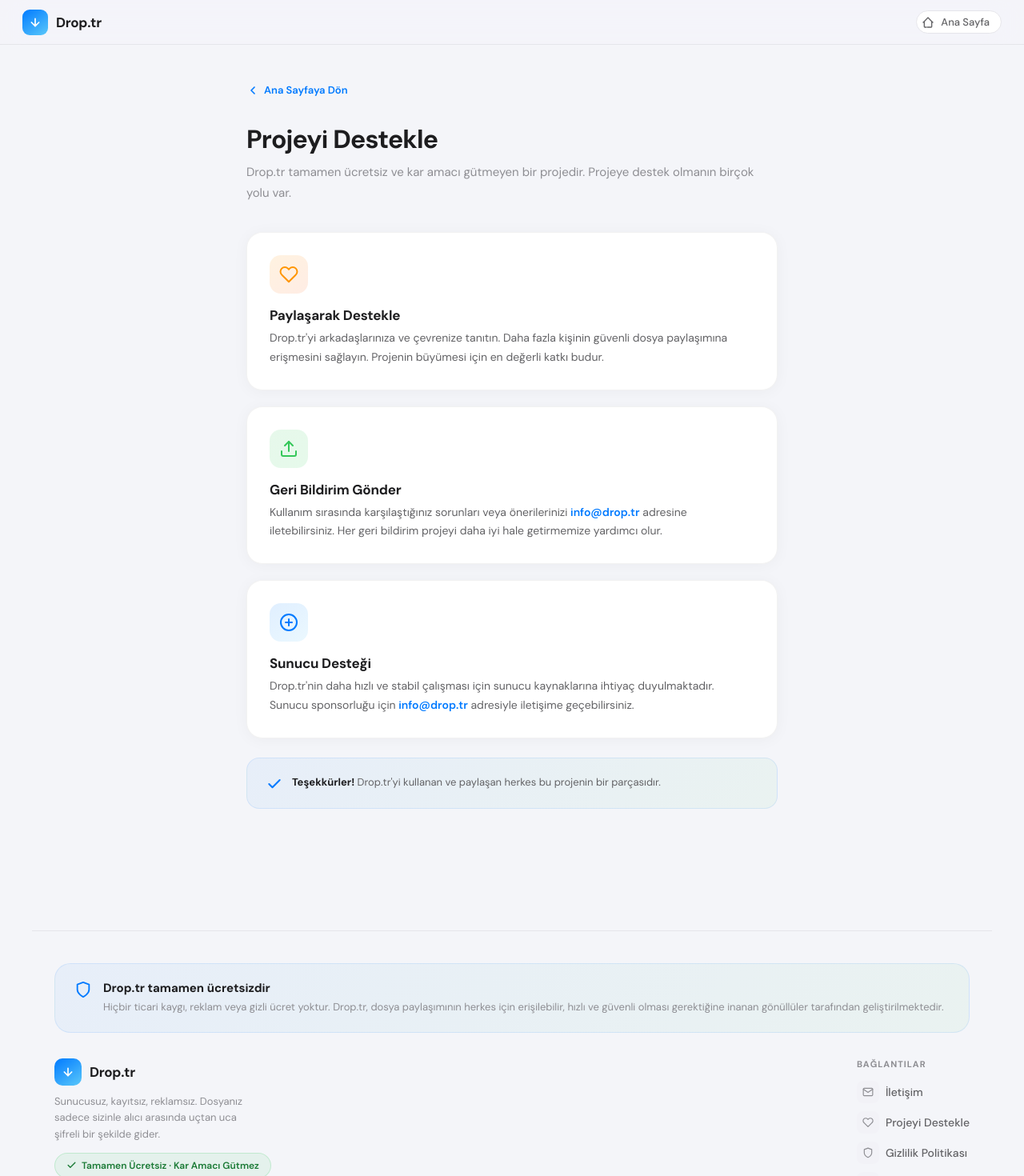
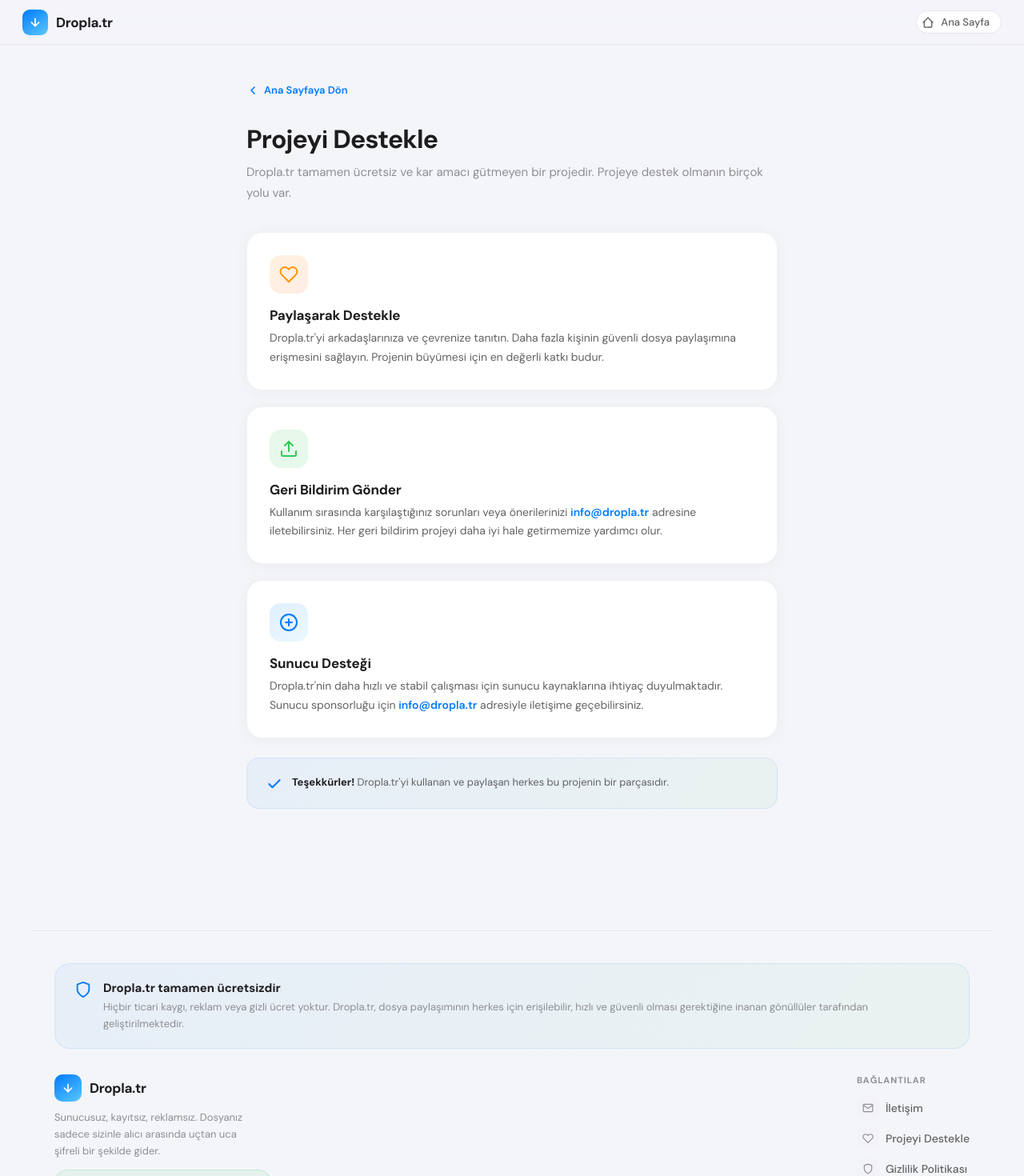
Before and after one commit to barisyeman/dropla.tr, a Next.js app in the folder frontend/: page /destek in a window 1280 px wide. Shown: the top 1470 px of the page at 80% size. Built offline with nearby package versions, Linux system fonts and the light colour scheme.

Commit message:
drop.tr -> dropla.tr domain degisikligi
Co-Authored-By: Claude Opus 4.6 (1M context) <noreply@anthropic.com>

```diff
--- a/frontend/src/app/destek/page.tsx
+++ b/frontend/src/app/destek/page.tsx
@@ -4,8 +4,8 @@ import Footer from '@/components/Footer';
 import Link from 'next/link';
 
 export const metadata: Metadata = {
-  title: 'Projeyi Destekle — Drop.tr',
-  description: 'Drop.tr projesini destekleyin. Tamamen ücretsiz ve kar amacı gütmeyen bu projeye katkıda bulunun.',
+  title: 'Projeyi Destekle — Dropla.tr',
+  description: 'Dropla.tr projesini destekleyin. Tamamen ücretsiz ve kar amacı gütmeyen bu projeye katkıda bulunun.',
 };
 
 export default function DestekPage() {
@@ -20,7 +20,7 @@ export default function DestekPage() {
 
         <h1 className="page-title">Projeyi Destekle</h1>
         <p className="page-desc">
-          Drop.tr tamamen ücretsiz ve kar amacı gütmeyen bir projedir. Projeye destek olmanın birçok yolu var.
+          Dropla.tr tamamen ücretsiz ve kar amacı gütmeyen bir projedir. Projeye destek olmanın birçok yolu var.
         </p>
 
         <div className="card">
@@ -28,7 +28,7 @@ export default function DestekPage() {
             <svg viewBox="0 0 24 24" fill="none" stroke="currentColor" strokeWidth="2" strokeLinecap="round" strokeLinejoin="round" style={{ color: 'var(--orange)' }}><path d="M20.84 4.61a5.5 5.5 0 0 0-7.78 0L12 5.67l-1.06-1.06a5.5 5.5 0 0 0-7.78 7.78l1.06 1.06L12 21.23l7.78-7.78 1.06-1.06a5.5 5.5 0 0 0 0-7.78z"/></svg>
           </div>
           <h3>Paylaşarak Destekle</h3>
-          <p>Drop.tr&apos;yi arkadaşlarınıza ve çevrenize tanıtın. Daha fazla kişinin güvenli dosya paylaşımına erişmesini sağlayın. Projenin büyümesi için en değerli katkı budur.</p>
+          <p>Dropla.tr&apos;yi arkadaşlarınıza ve çevrenize tanıtın. Daha fazla kişinin güvenli dosya paylaşımına erişmesini sağlayın. Projenin büyümesi için en değerli katkı budur.</p>
         </div>
 
         <div className="card">
@@ -36,7 +36,7 @@ export default function DestekPage() {
             <svg viewBox="0 0 24 24" fill="none" stroke="currentColor" strokeWidth="2" strokeLinecap="round" strokeLinejoin="round" style={{ color: 'var(--green)' }}><path d="M21 15v4a2 2 0 0 1-2 2H5a2 2 0 0 1-2-2v-4"/><polyline points="17 8 12 3 7 8"/><line x1="12" y1="3" x2="12" y2="15"/></svg>
           </div>
           <h3>Geri Bildirim Gönder</h3>
-          <p>Kullanım sırasında karşılaştığınız sorunları veya önerilerinizi <a href="mailto:info@drop.tr">info@drop.tr</a> adresine iletebilirsiniz. Her geri bildirim projeyi daha iyi hale getirmemize yardımcı olur.</p>
+          <p>Kullanım sırasında karşılaştığınız sorunları veya önerilerinizi <a href="mailto:info@dropla.tr">info@dropla.tr</a> adresine iletebilirsiniz. Her geri bildirim projeyi daha iyi hale getirmemize yardımcı olur.</p>
         </div>
 
         <div className="card">
@@ -44,12 +44,12 @@ export default function DestekPage() {
             <svg viewBox="0 0 24 24" fill="none" stroke="currentColor" strokeWidth="2" strokeLinecap="round" strokeLinejoin="round" style={{ color: 'var(--blue)' }}><circle cx="12" cy="12" r="10"/><line x1="12" y1="8" x2="12" y2="16"/><line x1="8" y1="12" x2="16" y2="12"/></svg>
           </div>
           <h3>Sunucu Desteği</h3>
-          <p>Drop.tr&apos;nin daha hızlı ve stabil çalışması için sunucu kaynaklarına ihtiyaç duyulmaktadır. Sunucu sponsorluğu için <a href="mailto:info@drop.tr">info@drop.tr</a> adresiyle iletişime geçebilirsiniz.</p>
+          <p>Dropla.tr&apos;nin daha hızlı ve stabil çalışması için sunucu kaynaklarına ihtiyaç duyulmaktadır. Sunucu sponsorluğu için <a href="mailto:info@dropla.tr">info@dropla.tr</a> adresiyle iletişime geçebilirsiniz.</p>
         </div>
 
         <div className="highlight-box">
           <svg viewBox="0 0 24 24" fill="none" stroke="currentColor" strokeWidth="2.5" strokeLinecap="round" strokeLinejoin="round"><polyline points="20 6 9 17 4 12"/></svg>
-          <p><strong>Teşekkürler!</strong> Drop.tr&apos;yi kullanan ve paylaşan herkes bu projenin bir parçasıdır.</p>
+          <p><strong>Teşekkürler!</strong> Dropla.tr&apos;yi kullanan ve paylaşan herkes bu projenin bir parçasıdır.</p>
         </div>
       </div>
       <Footer />
--- a/frontend/src/app/layout.tsx
+++ b/frontend/src/app/layout.tsx
@@ -2,21 +2,21 @@ import type { Metadata } from 'next';
 import './globals.css';
 
 export const metadata: Metadata = {
-  title: 'Drop.tr — Ücretsiz Uçtan Uca Şifreli Dosya Gönderimi',
-  description: 'Drop.tr ile dosyalarınızı cihazlar arasında anında gönderin. Dosyalar herhangi bir sunucuya yüklenmez, doğrudan karşı cihaza uçtan uca şifreli olarak iletilir. Telefon, tablet ve bilgisayar arasında çalışır.',
-  authors: [{ name: 'Drop.tr' }],
+  title: 'Dropla.tr — Ücretsiz Uçtan Uca Şifreli Dosya Gönderimi',
+  description: 'Dropla.tr ile dosyalarınızı cihazlar arasında anında gönderin. Dosyalar herhangi bir sunucuya yüklenmez, doğrudan karşı cihaza uçtan uca şifreli olarak iletilir. Telefon, tablet ve bilgisayar arasında çalışır.',
+  authors: [{ name: 'Dropla.tr' }],
   robots: 'index, follow',
   openGraph: {
     type: 'website',
-    url: 'https://www.drop.tr',
-    siteName: 'Drop.tr',
-    title: 'Drop.tr — Ücretsiz Uçtan Uca Şifreli Dosya Gönderimi',
+    url: 'https://www.dropla.tr',
+    siteName: 'Dropla.tr',
+    title: 'Dropla.tr — Ücretsiz Uçtan Uca Şifreli Dosya Gönderimi',
     description: 'Dosyalarınızı cihazlar arasında anında gönderin. Sunucuya yüklenmez, doğrudan karşı cihaza uçtan uca şifreli olarak iletilir.',
     locale: 'tr_TR',
   },
   twitter: {
     card: 'summary',
-    title: 'Drop.tr — Ücretsiz Uçtan Uca Şifreli Dosya Gönderimi',
+    title: 'Dropla.tr — Ücretsiz Uçtan Uca Şifreli Dosya Gönderimi',
     description: 'Dosyalarınızı cihazlar arasında anında gönderin. Sunucuya yüklenmez, doğrudan karşı cihaza uçtan uca şifreli olarak iletilir.',
     site: '@droptrapp',
   },
@@ -33,7 +33,7 @@ export default function RootLayout({
   return (
     <html lang="tr">
       <head>
-        <link rel="canonical" href="https://www.drop.tr" />
+        <link rel="canonical" href="https://www.dropla.tr" />
         <link rel="preconnect" href="https://fonts.googleapis.com" />
         <link
           href="https://fonts.googleapis.com/css2?family=DM+Sans:opsz,wght@9..40,300;9..40,400;9..40,500;9..40,600;9..40,700&display=swap"
@@ -45,8 +45,8 @@ export default function RootLayout({
             __html: JSON.stringify({
               '@context': 'https://schema.org',
               '@type': 'WebApplication',
-              name: 'Drop.tr',
-              url: 'https://www.drop.tr',
+              name: 'Dropla.tr',
+              url: 'https://www.dropla.tr',
               description:
                 'Dosyalarınızı cihazlar arasında anında gönderin. Sunucuya yüklenmez, uçtan uca şifreli olarak iletilir.',
               applicationCategory: 'UtilitiesApplication',
--- a/frontend/src/components/Footer.tsx
+++ b/frontend/src/components/Footer.tsx
@@ -8,15 +8,15 @@ export default function Footer() {
       <div className="footer-free-card">
         <svg viewBox="0 0 24 24" fill="none" stroke="currentColor" strokeWidth="2" strokeLinecap="round" strokeLinejoin="round"><path d="M12 22s8-4 8-10V5l-8-3-8 3v7c0 6 8 10 8 10z"/></svg>
         <div>
-          <h4>Drop.tr tamamen ücretsizdir</h4>
-          <p>Hiçbir ticari kaygı, reklam veya gizli ücret yoktur. Drop.tr, dosya paylaşımının herkes için erişilebilir, hızlı ve güvenli olması gerektiğine inanan gönüllüler tarafından geliştirilmektedir.</p>
+          <h4>Dropla.tr tamamen ücretsizdir</h4>
+          <p>Hiçbir ticari kaygı, reklam veya gizli ücret yoktur. Dropla.tr, dosya paylaşımının herkes için erişilebilir, hızlı ve güvenli olması gerektiğine inanan gönüllüler tarafından geliştirilmektedir.</p>
         </div>
       </div>
       <div className="footer-top">
         <div className="footer-brand">
           <div className="footer-logo">
             <div className="footer-logo-icon"><svg viewBox="0 0 24 24" fill="none" stroke="white" strokeWidth="2.5" strokeLinecap="round" strokeLinejoin="round"><path d="M12 5v14M5 12l7 7 7-7"/></svg></div>
-            <span className="footer-logo-name">Drop.tr</span>
+            <span className="footer-logo-name">Dropla.tr</span>
           </div>
           <p className="footer-tagline">Sunucusuz, kayıtsız, reklamsız. Dosyanız sadece sizinle alıcı arasında uçtan uca şifreli bir şekilde gider.</p>
           <div className="footer-free-badge">
@@ -45,7 +45,7 @@ export default function Footer() {
         </div>
       </div>
       <div className="footer-bottom">
-        <span className="footer-bottom-left">&copy; 2026 Drop.tr — Tüm hakları saklıdır</span>
+        <span className="footer-bottom-left">&copy; 2026 Dropla.tr — Tüm hakları saklıdır</span>
         <span className="footer-bottom-right">Türkiye 🇹🇷</span>
       </div>
     </footer>
--- a/frontend/src/components/SubPageNavbar.tsx
+++ b/frontend/src/components/SubPageNavbar.tsx
@@ -9,7 +9,7 @@ export default function SubPageNavbar() {
         <div className="nav-logo">
           <svg viewBox="0 0 24 24" fill="none" stroke="white" strokeWidth="2.5" strokeLinecap="round" strokeLinejoin="round"><path d="M12 5v14M5 12l7 7 7-7"/></svg>
         </div>
-        <span className="nav-title">Drop.tr</span>
+        <span className="nav-title">Dropla.tr</span>
       </Link>
       <div className="nav-right">
         <Link href="/" style={{ textDecoration: 'none' }}>
```
Also changed, not shown: frontend/src/app/gizlilik-politikasi/page.tsx (+10 -10 lines), frontend/src/app/iletisim/page.tsx (+6 -6 lines), frontend/src/app/teknik-bilgiler/page.tsx (+5 -5 lines), frontend/src/components/DropApp.tsx (+7 -7 lines), 1 other file (tests, documents, lock files or other folders).
